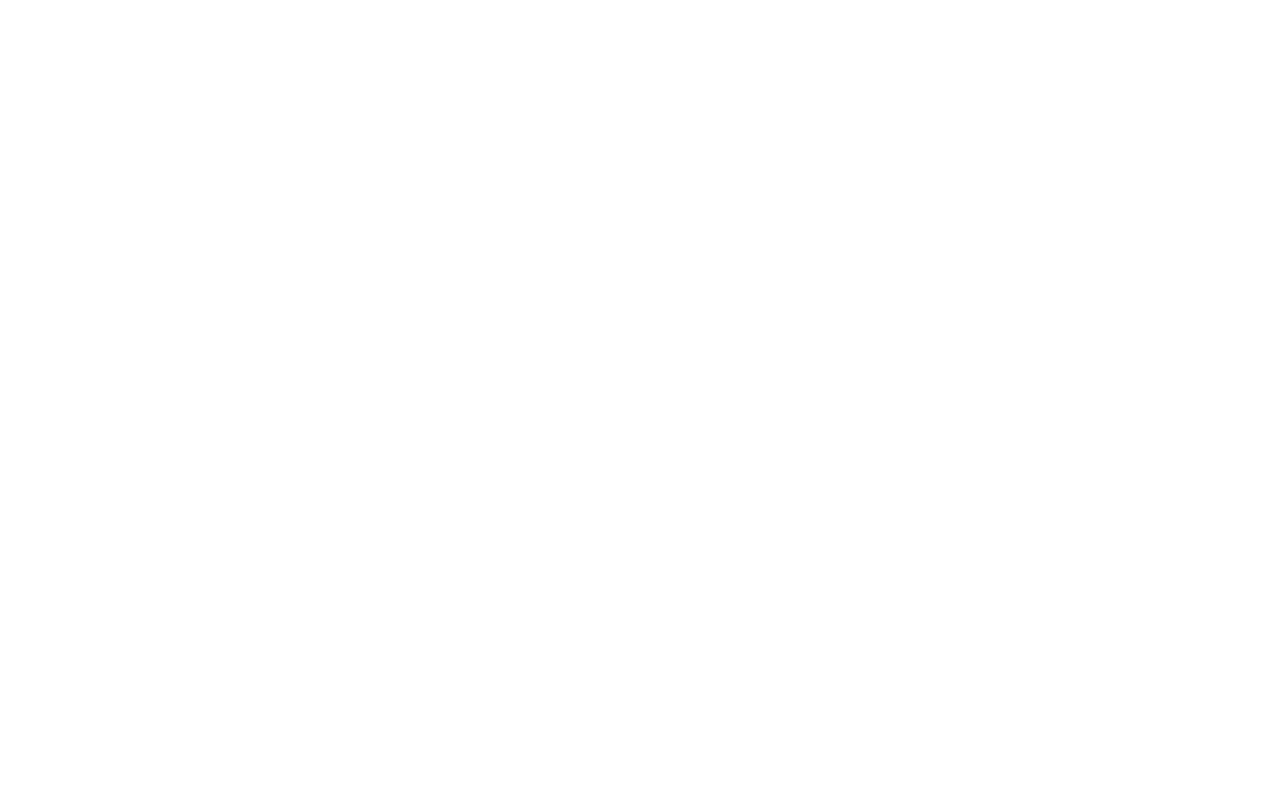
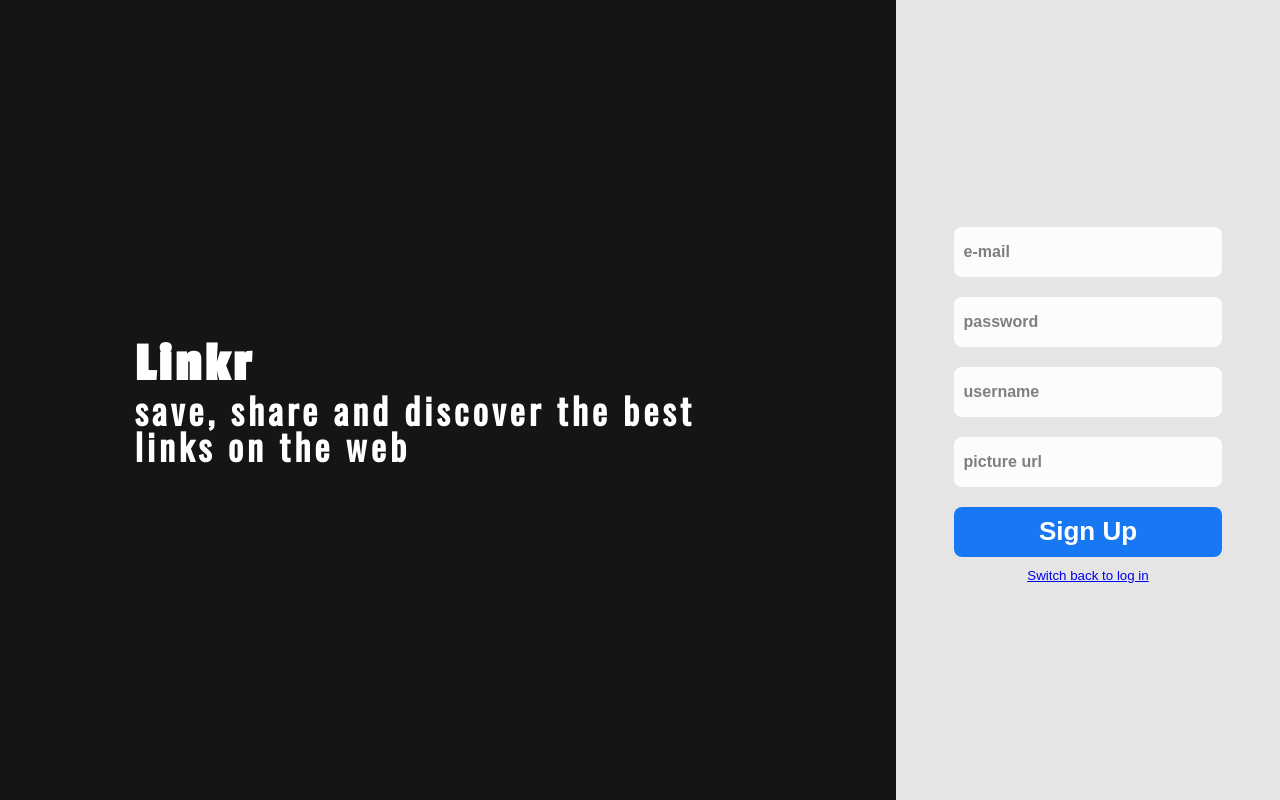
Before and after one commit to Ribeiro1300/Linkr, a React (Create React App) app: page /signUp in a window 1280 px wide. Built offline with nearby package versions, Linux system fonts and the light colour scheme.

Commit message:
Create Account page Done

```diff
--- a/src/components/Api.js
+++ b/src/components/Api.js
@@ -4,5 +4,10 @@ function LoginReq(body) {
     return axios.post('https://mock-api.bootcamp.respondeai.com.br/api/v2/linkr/sign-in', body )
 }
 
+function SignupReq(body){
+    return axios.post('https://mock-api.bootcamp.respondeai.com.br/api/v2/linkr/sign-up', body)
+}
 
-export default LoginReq;
+
+
+export {LoginReq,SignupReq};
--- a/src/components/App.js
+++ b/src/components/App.js
@@ -5,6 +5,7 @@ import Login from "./Login";
 import Timeline from "./Timeline";
 import Trending from "./Trending";
 import Profile from "./Profile";
+import Signup from "./Signup";
 export default function App() {
   return (
     <BrowserRouter>
@@ -13,7 +14,7 @@ export default function App() {
           <Login />
         </Route>
         <Route path="/signUp" exact>
-
+          <Signup />
         </Route>
         <Route path="/timeline">
           <TopBar />
--- a/src/components/Login.js
+++ b/src/components/Login.js
@@ -1,7 +1,7 @@
-import { useEffect, useState } from "react";
+import { useState } from "react";
 import { Link, useHistory } from "react-router-dom";
 import { Banner, Button, Form, LoginStyle, LoginWrapper, SigninOrSignup } from "../styles/LoginStyles";
-import LoginReq from "./Api";
+import { LoginReq } from "./Api";
 
 export default function Login() {
 
@@ -11,11 +11,16 @@ export default function Login() {
   const histoy = useHistory()
 
   function submitLogin(){
+    if (token != '') {
+      histoy.push("/timeline")
+      return
+    }
     const promise = LoginReq({email,password});
     promise
       .then(res => setToken(res.data.token))
       .catch(err => alert(err.request));
     if (token === '') return
+    localStorage.setItem('token', token)
     histoy.push("/timeline")
   }
 
--- /dev/null
+++ b/src/components/Signup.js
@@ -0,0 +1,45 @@
+import { useState } from "react";
+import { useHistory,Link } from "react-router-dom";
+import { Banner, Form, LoginStyle, LoginWrapper, SigninOrSignup,Button} from "../styles/LoginStyles";
+import { SignupReq } from "./Api";
+
+export default function Signup () {
+
+    const [email,setEmail] = useState('');
+    const [password,setPassword] = useState('');
+    const [username,setUsername] = useState('')
+    const [pictureUrl, setPicture] = useState('')
+    const [token,setToken] = useState(localStorage.getItem('token') || '')
+    const histoy = useHistory()
+
+    function submitSignup() {
+        const promise = SignupReq({email,password,username,pictureUrl});
+        promise
+        .then(res => setToken(res.data.token))
+        .catch(err => alert(err.request));
+        localStorage.setItem('token', token)
+        histoy.push("/timeline")
+    }
+    return (
+        <LoginWrapper>
+            <Banner>
+                <div>
+                    <h1>Linkr</h1>
+                    <p>save, share and discover the best links on the web</p>
+                </div>
+            </Banner>
+            <LoginStyle>
+                <Form onSubmit={() => submitSignup()}>
+                    <input value={email} type='email' placeholder='e-mail' onChange={(e) => setEmail(e.target.value)}></input>
+                    <input value={password} type='password' placeholder='password' onChange={(e) => setPassword(e.target.value)}></input>
+                    <input value={username} placeholder='username' onChange={(e) => setUsername(e.target.value)}></input>
+                    <input value={pictureUrl} type='url' placeholder='picture url' onChange={(e) => setPicture(e.target.value)}></input>
+                    <Button type='submit'>Sign Up</Button>
+                </Form>
+                <SigninOrSignup>
+                    <Link to='/'>Switch back to log in</Link>
+                </SigninOrSignup>
+            </LoginStyle>
+        </LoginWrapper>
+    )
+}
```
Also changed, not shown: src/components/CreateAcc.js (deleted).
